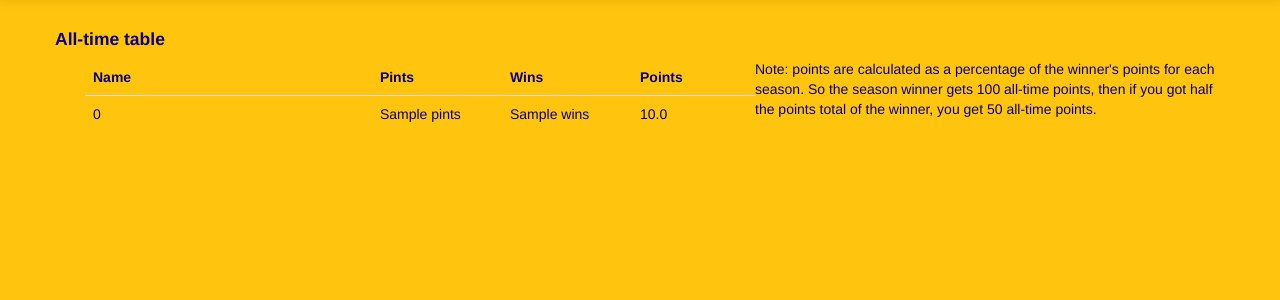
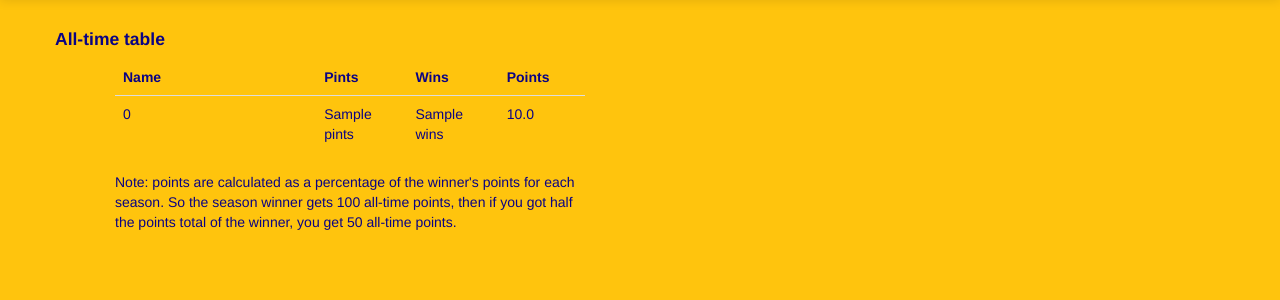
Before and after one commit to oufcgav/SCAWS2019, a Symfony app: template templates/allTimeTable.html.twig in a window 1280 px wide. Shown: the part 41-341 px from the top of the page. Run offline with Twig, Linux system fonts and the light colour scheme; the template is opened without the code that fills it: most values are stand-ins (such as "Sample title", 1, 10 or a date in 2020); some libraries are stand-ins or nearby versions.

Commit message:
Fix all-time table layout

```diff
--- a/templates/allTimeTable.html.twig
+++ b/templates/allTimeTable.html.twig
@@ -4,7 +4,8 @@
 
 {% block content %}
     <h4>All-time table</h4>
-    <table class="table span7">
+    <div class="float left span12">
+    <table class="table span5">
         <thead>
         <tr>
             <th class="span2">Name</th>
@@ -26,9 +27,14 @@
         {% endfor %}
         </tbody>
     </table>
+    </div>
+    <div class="float left span12">
+    <div class="float left span5">
     <p>
         Note: points are calculated as a percentage of the winner's points for each season.
         So the season winner gets 100 all-time points, then if you got half the points total of the winner,
         you get 50 all-time points.
     </p>
+    </div>
+    </div>
 {% endblock %}
```
